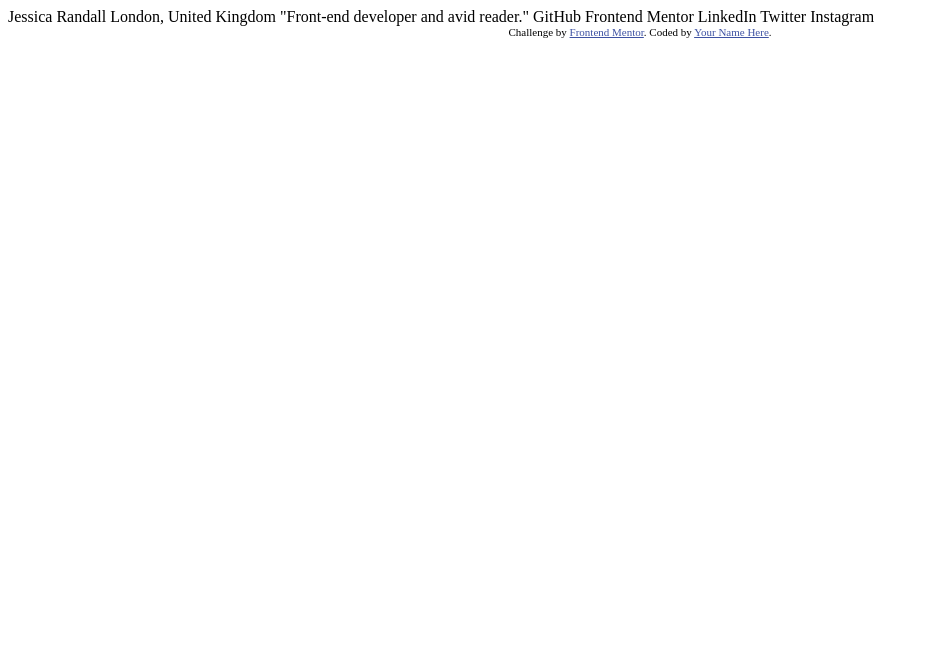
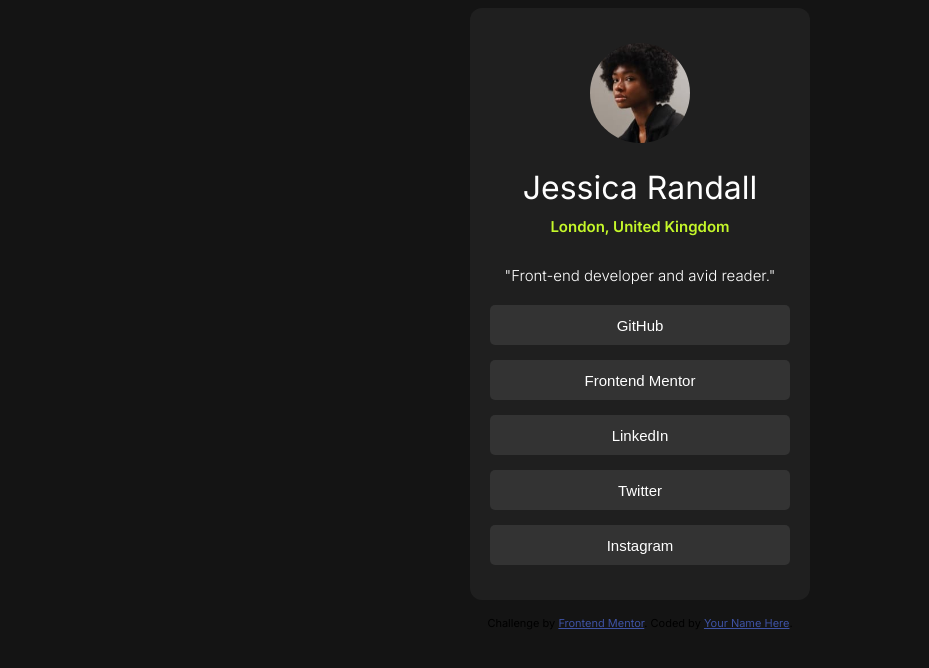
Before and after one commit to Endorum/social-links-profile-main, a plain HTML site: page index.html in a window 1280 px wide. Shown: the whole page, without its empty margins (0-929 px from the left). Drawn offline with Linux system fonts and the light colour scheme.

Commit message:
initial commit

```diff
--- a/index.html
+++ b/index.html
@@ -5,6 +5,12 @@
   <meta name="viewport" content="width=device-width, initial-scale=1.0"> <!-- displays site properly based on user's device -->
 
   <link rel="icon" type="image/png" sizes="32x32" href="./assets/images/favicon-32x32.png">
+
+  <link rel="stylesheet" href="style.css">
+
+  <link rel="preconnect" href="https://fonts.googleapis.com">
+  <link rel="preconnect" href="https://fonts.gstatic.com" crossorigin>
+  <link href="https://fonts.googleapis.com/css2?family=Inter:opsz,wght@14..32,100..900&display=swap" rel="stylesheet">
 
   <title>Frontend Mentor | Social links profile</title>
 
@@ -16,15 +22,39 @@
 </head>
 <body>
 
-  Jessica Randall
-  London, United Kingdom
-  "Front-end developer and avid reader."
+  <div class="card">
 
-  GitHub
-  Frontend Mentor
-  LinkedIn
-  Twitter
-  Instagram
+    <div class="profilePic">
+      <img src="assets/images/avatar-jessica.jpeg" alt="Image of a women looking to the left and showing a half side profile">
+    </div>
+
+    <div class="name">
+      <h1>Jessica Randall</h1>
+    </div>
+
+
+    <div class="location">
+      <h2>London, United Kingdom</h2>
+    </div>
+
+    <div class="description">
+      <h3>"Front-end developer and avid reader."</h3>
+    </div>
+
+    <section class="links">
+      <ul>
+        <li><button>GitHub</button></li>
+        <li><button>Frontend Mentor</button></li>
+        <li><button>LinkedIn</button></li>
+        <li><button>Twitter</button></li>
+        <li><button>Instagram</button></li>
+      </ul>
+    </section>
+
+
+  </div>
+
+
 
   <div class="attribution">
     Challenge by <a href="https://www.frontendmentor.io?ref=challenge" target="_blank">Frontend Mentor</a>.
--- /dev/null
+++ b/style.css
@@ -0,0 +1,90 @@
+
+
+body{
+    background: hsl(0, 0%, 8%);
+    font-family: 'Inter';
+}
+
+
+div.card{
+    background-color: hsl(0, 0%, 12%);
+
+    max-width: fit-content;
+    margin-left: auto;
+    margin-right: auto;
+
+    padding-left: 20px;
+    padding-right: 20px;
+
+    border-radius: 12px;
+}
+
+div.profilePic{
+    max-width: fit-content;
+    margin-left: auto;
+    margin-right: auto;
+}
+
+div.profilePic img{
+    width: 100px;
+    border-radius: 50%;
+
+    margin-top: 35px;
+}
+
+div.name{
+
+}
+
+div.name h1{
+    color: white;
+    text-align: center;
+    margin-bottom: 0px;
+    font-weight: 400;
+}
+
+
+
+div.location h2{
+    color: hsl(75, 94%, 57%);
+    text-align: center;
+    font-size: 15px;
+    margin-top: 10px;
+    font-weight: 600;
+}
+
+div.description h3{
+    color: white;
+    font-size: 15px;
+    text-align: center;
+    margin-top: 30px;
+    margin-bottom: 20px;
+    font-weight: 300;
+}
+
+.links ul{
+    padding: 0;
+    padding-bottom: 20px;
+}
+
+.links ul li{
+    text-align: center;
+    list-style: none;
+    margin-bottom: 15px;
+}
+
+.links ul li button{
+    background-color: hsl(0, 0%, 20%);
+    color: white;
+    font-weight: 500;
+    font-size: 15px;
+    width: 300px;
+    border-style: none;
+    height: 40px;
+    border-radius: 5px;
+}
+
+.links ul li button:hover{
+    background-color: hsl(75, 94%, 57%);
+    color: hsl(0, 0%, 20%);
+}
```
